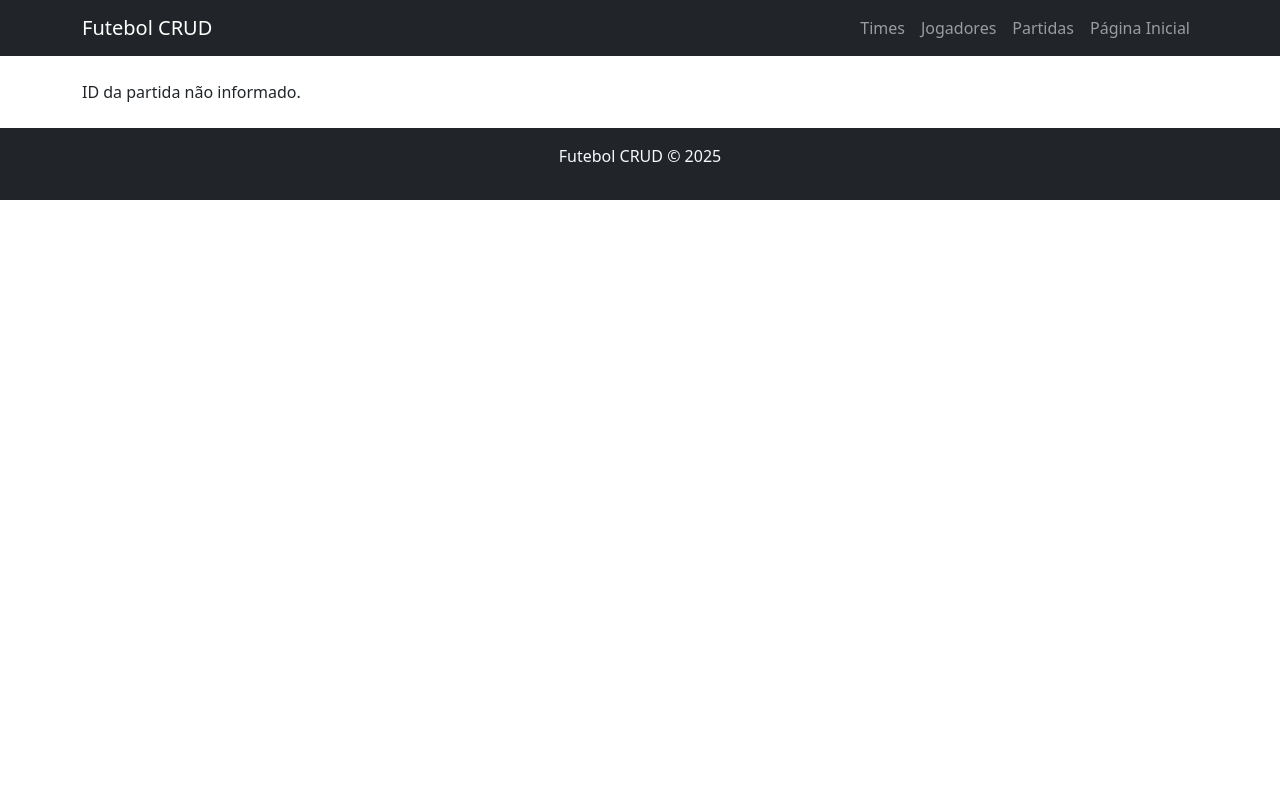
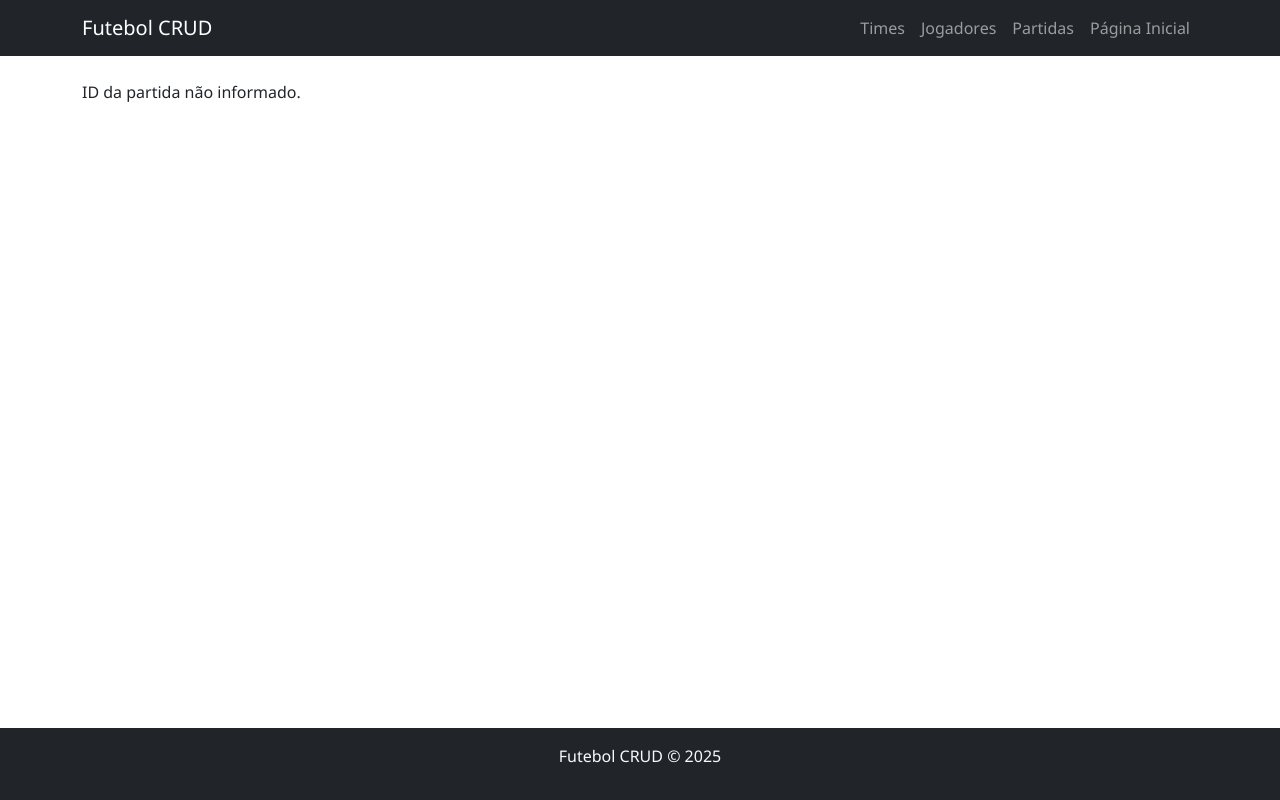
Before and after one commit to anaa-amaral/futebol_em_crud, a PHP site: page /public/partidas/update.php in a window 1280 px wide. Run offline with PHP 8.4, Linux system fonts and the light colour scheme; some libraries are stand-ins or nearby versions.

Commit message:
add - rodape na tela inicial

```diff
--- a/includes/footer.php
+++ b/includes/footer.php
@@ -1,9 +1,10 @@
 </div> <!-- fecha container -->
 
-<footer class="bg-dark text-light text-center py-3 mt-4">
+<footer class="bg-dark text-light text-center py-3 mt-4 rodape">
   <p>Futebol CRUD © <?= date("Y") ?></p>
 </footer>
 
 <script src="/CRUD_Futebol/futebol_em_crud/assets/js/bootstrap.bundle.min.js"></script>
+<link rel="stylesheet" href="./style/style.css">
 </body>
 </html>
--- a/index.php
+++ b/index.php
@@ -6,7 +6,7 @@
     <link href="https://cdn.jsdelivr.net/npm/bootstrap@5.3.7/dist/css/bootstrap.min.css" rel="stylesheet">
     <link href="https://getbootstrap.com/docs/5.3/assets/css/docs.css" rel="stylesheet">
     <a href="../includes/db.php"></a>
-    <link rel="stylesheet" href="../style/style.css">
+    <link rel="stylesheet" href="./style/style.css">
     <a href="../public/jogadores/create.php"></a>
     <a href="../public/jogadores/delete.php"></a>
     <a href="../public/jogadores/read.php"></a>
--- a/style/style.css
+++ b/style/style.css
@@ -1,3 +1,9 @@
 body {
     font-family: 'Segoe UI', Tahoma, Geneva, Verdana, sans-serif;
 }
+
+.rodape{
+    position: absolute;
+    bottom:0%;
+    width: 100%;
+}
```
